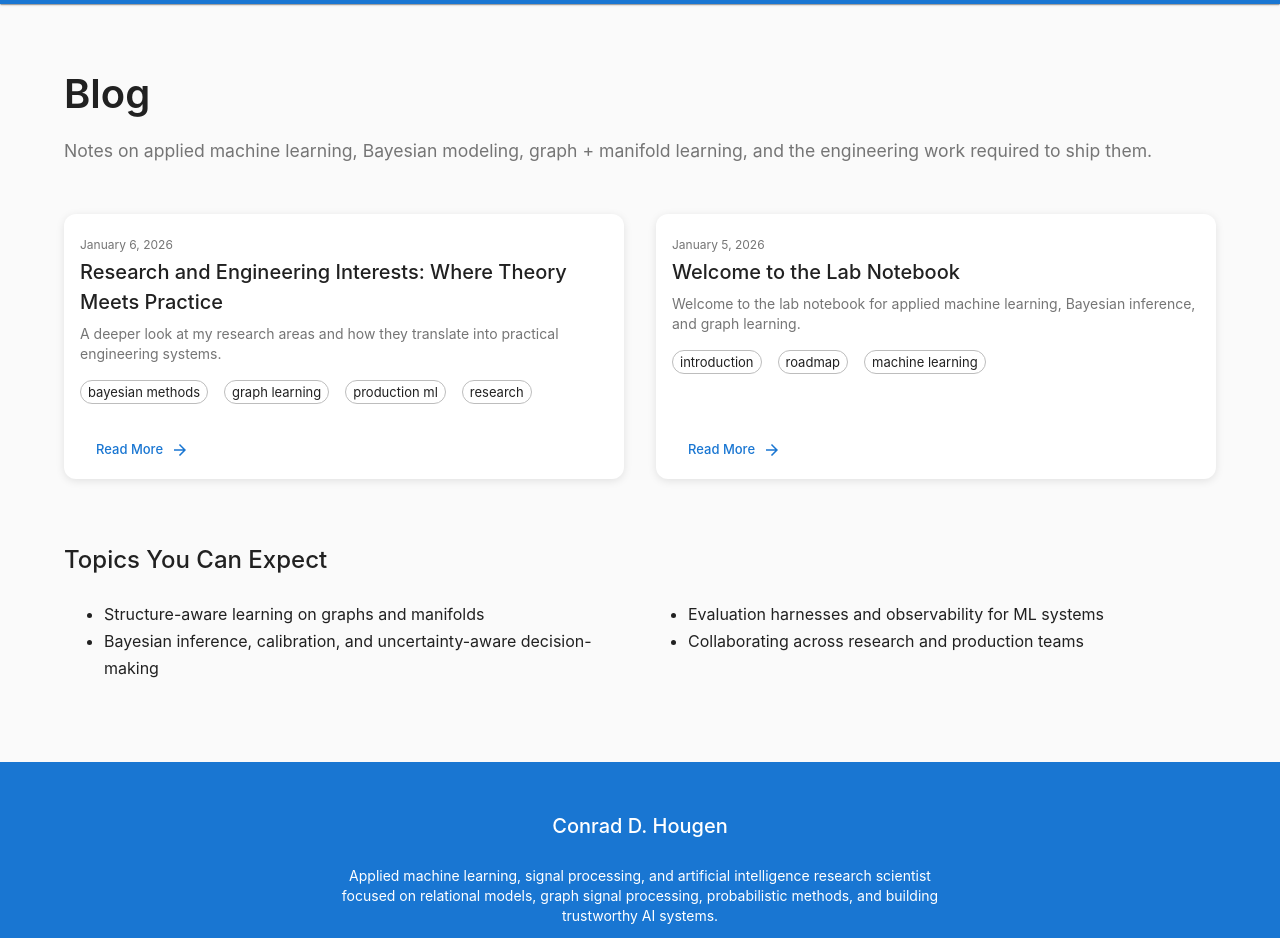
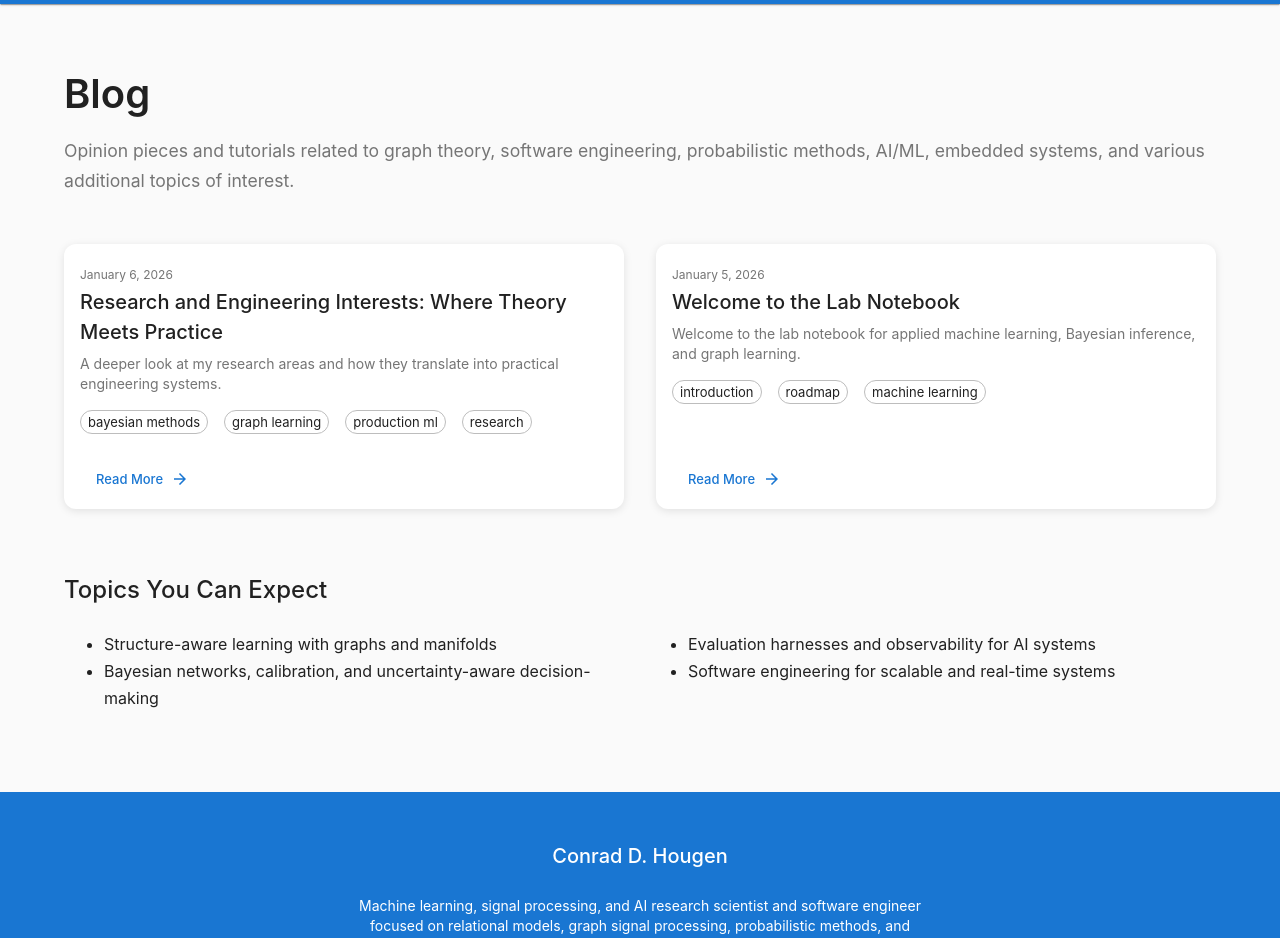
Before and after one commit to ConradHougen/conradhougen.github.io, a Next.js app: page /blog in a window 1280 px wide. Shown: the part 60-998 px from the top of the page. Built offline with nearby package versions, Linux system fonts and the light colour scheme; what @mui/material-nextjs would draw is missing.

Commit message:
Updates to blog and footer

```diff
--- a/src/app/blog/page.tsx
+++ b/src/app/blog/page.tsx
@@ -23,8 +23,8 @@ export default function Blog() {
         Blog
       </Typography>
       <Typography variant="body1" paragraph sx={{ mb: 6, fontSize: '1.1rem', color: 'text.secondary' }}>
-        Notes on applied machine learning, Bayesian modeling, graph + manifold learning,
-        and the engineering work required to ship them.
+        Opinion pieces and tutorials related to graph theory, software engineering, probabilistic methods,
+        AI/ML, embedded systems, and various additional topics of interest.
       </Typography>
 
       {posts.length > 0 ? (
@@ -106,12 +106,12 @@ export default function Blog() {
             <ul>
               <li>
                 <Typography variant="body1">
-                  Structure-aware learning on graphs and manifolds
+                  Structure-aware learning with graphs and manifolds
                 </Typography>
               </li>
               <li>
                 <Typography variant="body1">
-                  Bayesian inference, calibration, and uncertainty-aware decision-making
+                  Bayesian networks, calibration, and uncertainty-aware decision-making
                 </Typography>
               </li>
             </ul>
@@ -120,12 +120,12 @@ export default function Blog() {
             <ul>
               <li>
                 <Typography variant="body1">
-                  Evaluation harnesses and observability for ML systems
+                  Evaluation harnesses and observability for AI systems
                 </Typography>
               </li>
               <li>
                 <Typography variant="body1">
-                  Collaborating across research and production teams
+                  Software engineering for scalable and real-time systems
                 </Typography>
               </li>
             </ul>
--- a/src/components/Footer.tsx
+++ b/src/components/Footer.tsx
@@ -32,8 +32,8 @@ export default function Footer() {
             Conrad D. Hougen
           </Typography>
           <Typography variant="body2" align="center" sx={{ maxWidth: 600 }}>
-            Applied machine learning, signal processing, and artificial intelligence research scientist focused on
-            relational models, graph signal processing, probabilistic methods, and building trustworthy AI systems.
+            Machine learning, signal processing, and AI research scientist and software engineer focused on
+            relational models, graph signal processing, probabilistic methods, and trustworthy AI systems.
           </Typography>
           <Stack direction="row" spacing={2}>
             <Tooltip title={copied ? 'Copied!' : 'Copy email'} placement="top">
```
